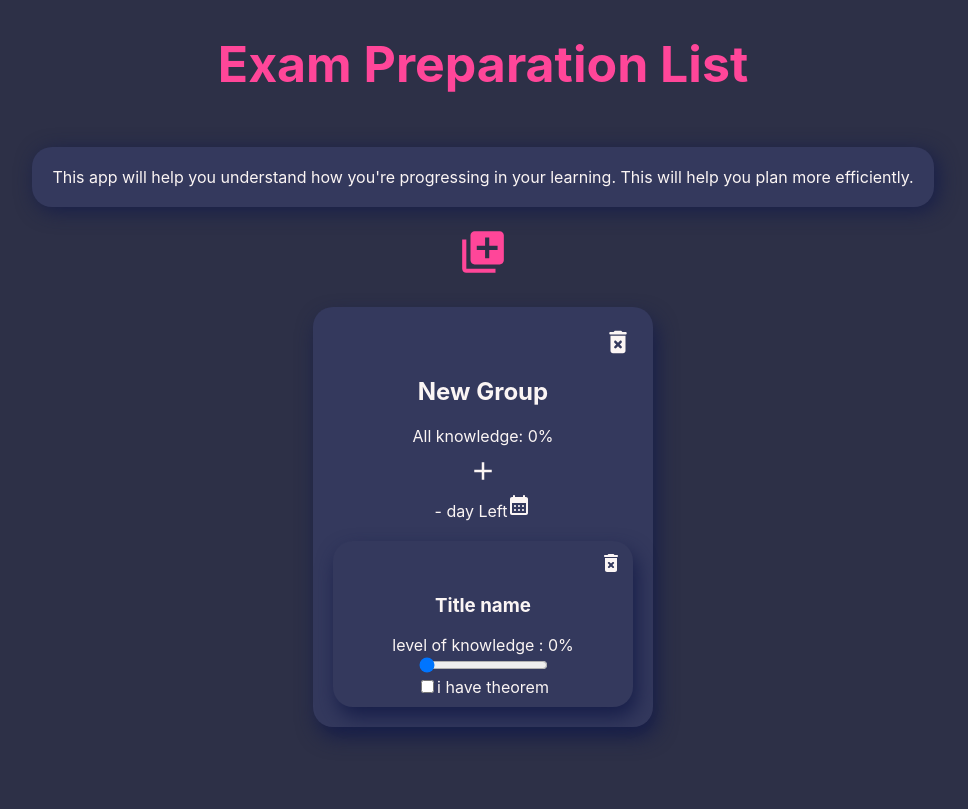
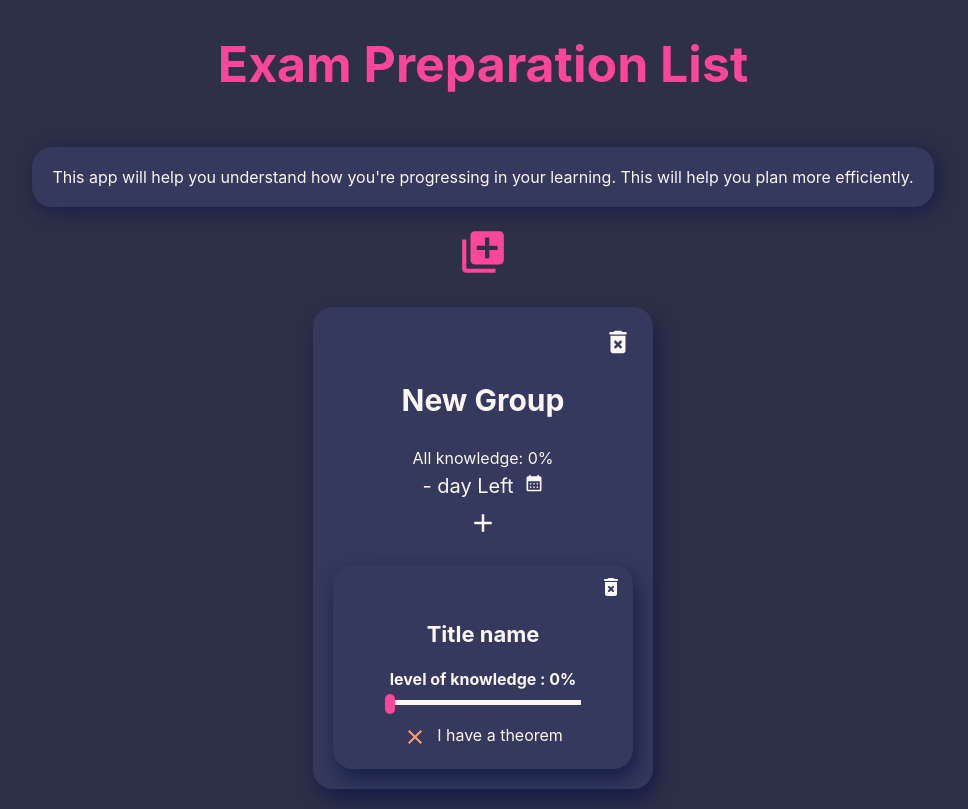
Before and after one commit to cintia-sari/items-list-in-react, a React (Create React App) app: page / in a window 1280 px wide. Shown: the whole page, without its empty margins (157-1125 px from the left). Built offline with nearby package versions, Linux system fonts and the light colour scheme.

Commit message:
css váltoutatás

```diff
--- a/src/Components/GroupList/GroupList.css
+++ b/src/Components/GroupList/GroupList.css
@@ -33,6 +33,7 @@
 .group-title{
   cursor: pointer;
   display: inline-block;
+  font-size: 30px;
 }
 .group-title:hover{
   color: var(--pink);
@@ -44,9 +45,17 @@
 }
 
 .all-knowledge-div{
-  margin-bottom:10px;
+  margin:5px;
 }
 
 .add-icon-div{
   font-size: 30px;
 }
+
+.calendar-icon{
+  padding-left: 10px;
+}
+.exam-date{
+  font-size: 20px;
+  margin-bottom: 10px;
+}
--- a/src/Components/GroupList/GroupList.jsx
+++ b/src/Components/GroupList/GroupList.jsx
@@ -67,19 +67,21 @@ export default function GroupList(props) {
 
             </div>
             <div className='all-knowledge-div'>All knowledge: {group.allKnowledge}% </div>
+
+            <div className='exam-date'> { group.setExamDate ?
+              <label for="examDate" key="examDate">
+                <input type="date" className='exam-date'value={group.examDate} onChange={newDate} data-id={group.id}/>
+                <OkCalendar className='icon calendar-icon' fontSize="inherit" button onClick={examDateButton} data-id={group.id}/>
+              </label>
+
+              :
+              <label>
+                {group.dayLeft} day Left
+                <Calendar fontSize="inherit" className='icon calendar-icon' onClick={examDateButton} data-id={group.id}/>
+              </label>
+              }
+            </div>
             <div className='add-icon-div'><AddIcon className='icon' onClick={addItem} data-id={group.id} fontSize="inherit"/></div>
-                    <div> { group.setExamDate ?
-                     <label for="examDate" key="examDate">
-                      <input type="date" name="exam-date" value={group.examDate} onChange={newDate} data-id={group.id}/>
-                      <OkCalendar button onClick={examDateButton} data-id={group.id}/>
-                     </label>
-                    :
-                    <>
-                      <span>{group.dayLeft} day Left</span>
-                      <Calendar onClick={examDateButton} data-id={group.id}/>
-                    </>
-                  }
-        </div>
     </div>}
           <ItemList
                     itemList={group.itemsList}
--- a/src/Components/ItemList/ItemList.css
+++ b/src/Components/ItemList/ItemList.css
@@ -18,6 +18,7 @@
 
   .item-title{
   display: inline-block;
+  font-size: 22px;
   }
   .item-title:hover{
     cursor: pointer;
@@ -28,3 +29,48 @@
     display: flex;
     justify-content:center;
   }
+.level{
+    margin: 0;
+}
+
+
+input[type=range] {
+    -webkit-appearance: none;
+    margin: 10px 0;
+    width: 70%;
+  }
+
+  input[type=range]::-webkit-slider-runnable-track {
+    height: 5px;
+    cursor: pointer;
+    background: var(--white);
+  }
+
+  input[type=range]::-webkit-slider-thumb {
+    height: 20px;
+    width: 10px;
+    border-radius: 9px;
+    background:var(--pink);
+    cursor: pointer;
+    -webkit-appearance: none;
+    margin-top: -5.5px;
+  }
+
+  .check-list{
+    display: flex;
+    justify-content: center;
+    margin:10px;
+  }
+
+  .theorem{
+    margin-left: 10px;
+  }
+
+  .green-icon{
+    color:var(--green);
+    font-size:50px;
+  }
+
+  .red-icon{
+    color:var(--orange)
+  }
--- a/src/Components/ItemList/ItemList.jsx
+++ b/src/Components/ItemList/ItemList.jsx
@@ -3,6 +3,9 @@ import "./ItemList.css";
 
 import Save from '@mui/icons-material/TaskAltRounded';
 import Delet from '@mui/icons-material/DeleteForeverRounded';
+import CloseIcon from '@mui/icons-material/Close';
+import DoneIcon from '@mui/icons-material/Done';
+import { ShapeLine } from '@mui/icons-material';
 
 export default function ItemList(props) {
 
@@ -52,9 +55,11 @@ const setTheorem=(e)=>{
                   <h3 className='item-title' onDoubleClick={edit} data-id={item.id}>{item.name}</h3>
 
                     <div>
-                      <label>
-                       <div>level of knowledge : {item.knowledge}%</div>
-                        <input
+                      <div>
+                        <label>
+                          <h4 className='level'>level of knowledge : {item.knowledge}%</h4>
+                          <input
+                            className='istyle'
                             value={item.knowledge}
                             data-id={item.id}
                             onChange={setValue}
@@ -63,17 +68,14 @@ const setTheorem=(e)=>{
                             max="100"
                             step="5" />
                         </label>
-                        <div>
-                        </div>
-                      <label>
-                        <input
-                          type="checkbox"
-                          checked={item.theorem}
-                          onChange={setTheorem}
-                          data-id={item.id}
-                          />
-                          i have theorem
-                      </label>
+                      </div>
+                      <div className='check-list'  >{item.theorem ?
+                        <DoneIcon className='icon green-icon' onClick={setTheorem} data-id={item.id} />
+                        :
+                        <CloseIcon className='icon red-icon'onClick={setTheorem} data-id={item.id} />
+                      }
+                      <span className='theorem'>I have a theorem</span>
+                      </div>
                     </div>
                 </div>
           }
```
